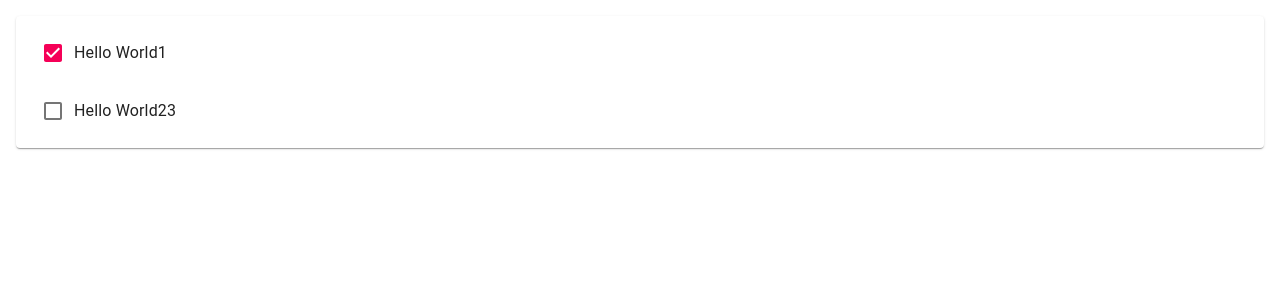
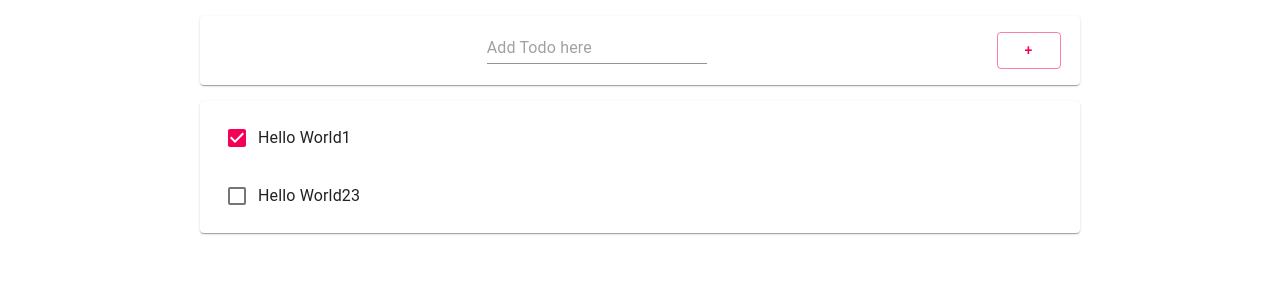
Before and after one commit to BackFoxx/WebPractice-FrontEnd, a React (Create React App) app: page / in a window 1280 px wide. Shown: the top 300 px of the page. Built offline with nearby package versions, Linux system fonts and the light colour scheme.

Commit message:
Add Todo 구현

```diff
--- /dev/null
+++ b/src/AddTodo.js
@@ -0,0 +1,65 @@
+import React from "react";
+import TextField from "@material-ui/core/TextField";
+import Paper from "@material-ui/core/Paper";
+import Button from "@material-ui/core/Button";
+import Grid from "@material-ui/core/Grid";
+
+//사용자의 입력을 저장할 오브젝트
+class AddTodo extends React.Component {
+    constructor(props) {
+        super(props);
+        this.state = { item: { title: "" } };
+        this.add = props.add;
+    }
+
+    //1. State 연결 함수 작성
+    onInputChange = (e) => {
+        const thisItem = this.state.item;
+        thisItem.title = e.target.value;
+        this.setState({ item: thisItem });
+        console.log(thisItem);
+    }
+
+    //1. 버튼 함수 작성
+    onButttonClick = () => {
+        this.add(this.state.item); // add 함수 사용
+        this.setState({ item: {title: ""} });
+    }
+
+    //1. 엔터키 함수 작성
+    enterKeyEventHandler = (e) => {
+        if (e.key === 'Enter') {
+            this.onButttonClick();
+        }
+    }
+
+    render() {
+        //2. 함수 연결
+        return (
+            <Paper style={{ margin: 16, padding: 16 }}>
+                <Grid container>
+                    <Grid xs={11} md={11} item style={{ paddingRight: 16 }}>
+                        <TextField
+                        placeholder="Add Todo here"
+                        fullwidth
+                        onChange={this.onInputChange}
+                        //이벤트 핸들러 함수로 onInputChange를 연결한다.
+                        value={this.state.item.title}
+                        onKeyPress={this.enterKeyEventHandler} />
+                    </Grid>
+                    <Grid xs={1} md={1} item>
+                        <Button
+                            fullwidth
+                            color="secondary"
+                            variant="outlined"
+                            onClick={this.onButttonClick}>
+                            +
+                        </Button>
+                    </Grid>
+                </Grid>
+            </Paper>
+        );
+    }
+}
+
+export default AddTodo;
--- a/src/App.js
+++ b/src/App.js
@@ -1,7 +1,9 @@
 import React from "react";
 import Todo from "./Todo";
+import AddTodo from "./AddTodo.js";
 import List from "@material-ui/core/List";
 import Paper from "@material-ui/core/Paper";
+import Container from "@material-ui/core/Container";
 import "./App.css";
 
 
@@ -18,6 +20,16 @@
     };
   }
 
+  //1. 함수 추가
+  add = (item) => {
+    const thisItems = this.state.items;
+    item.id = "ID-" + thisItems.length; // key를 위한 id 추가
+    item.done = false; // done 초기화
+    thisItems.push(item); // 리스트에 아이템 추가
+    this.setState({ items: thisItems }); //업데이트는 this.setState로 해준다
+    console.log("items : ",this.state.items);
+  }
+
   render() {
     var todoItems = this.state.items.length > 0 && (
       <Paper style={{ margin: 16 }}>
@@ -29,7 +41,14 @@
       </Paper>
     );
 
-    return <div className="App">{todoItems}</div>;
+    return (
+      <div className="App">
+        <Container maxWidth="md">
+          <AddTodo add={this.add} />
+          <div className="TodoList">{todoItems}</div>
+        </Container>
+      </div>
+    )
   }
 }
 
```
